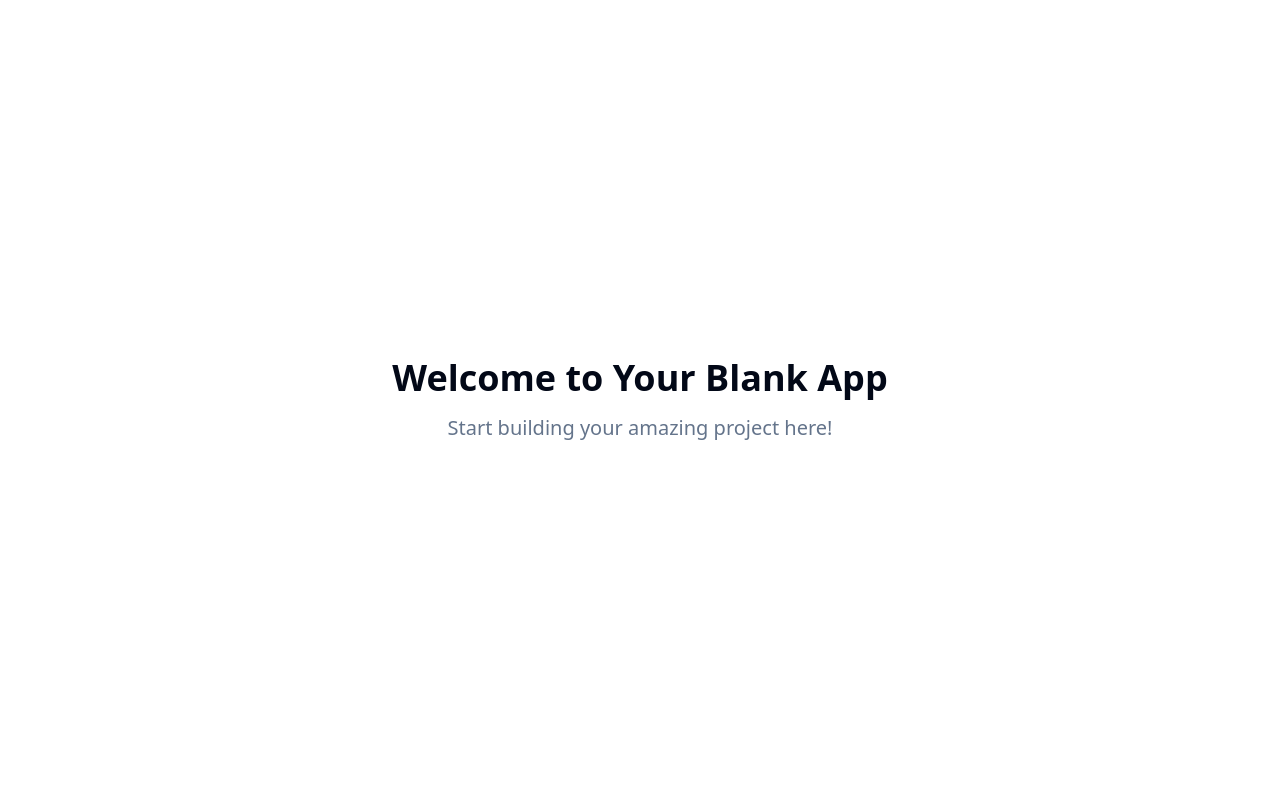
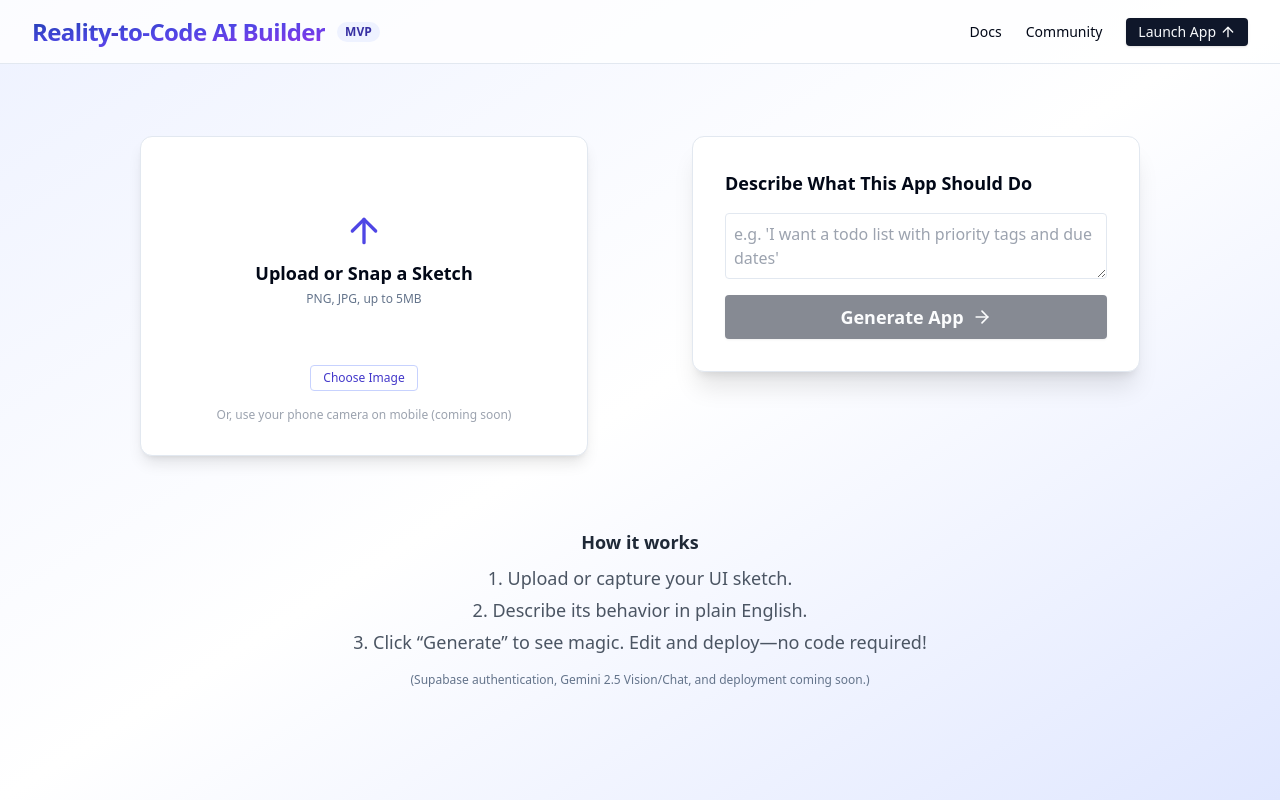
Before and after one commit to sanjabh1103/instant-ui-clone, a React (Vite) app: page / in a window 1280 px wide. Built offline with nearby package versions, Linux system fonts and the light colour scheme.

Commit message:
Implement Reality-to-Code AI Builder
Implement the Reality-to-Code AI Builder based on the provided product requirements document.

```diff
--- /dev/null
+++ b/src/components/Header.tsx
@@ -0,0 +1,24 @@
+
+import { ArrowUp } from "lucide-react";
+
+const Header = () => (
+  <header className="w-full flex items-center justify-between bg-background/80 sticky top-0 z-20 h-16 border-b border-border px-8 py-2">
+    <div className="flex items-center space-x-3">
+      <span className="text-2xl font-extrabold tracking-tight bg-gradient-to-br from-blue-800 via-indigo-600 to-purple-600 text-transparent bg-clip-text">
+        Reality<span className="text-indigo-700">‑</span>to‑Code <span className="hidden md:inline">AI Builder</span>
+      </span>
+      <span className="hidden md:inline bg-indigo-50 text-indigo-800 rounded-full px-2 py-0.5 text-xs font-semibold ml-2">
+        MVP
+      </span>
+    </div>
+    <nav className="flex items-center space-x-6 text-sm">
+      <a href="#" className="hover:text-indigo-700 transition-colors">Docs</a>
+      <a href="#" className="hover:text-indigo-700 transition-colors">Community</a>
+      <a href="#" className="font-medium bg-primary text-primary-foreground px-3 py-1 rounded shadow hover:bg-indigo-700 transition-colors flex items-center gap-1">
+        Launch App <ArrowUp className="w-4 h-4" />
+      </a>
+    </nav>
+  </header>
+);
+
+export default Header;
--- /dev/null
+++ b/src/components/PastGenerations.tsx
@@ -0,0 +1,44 @@
+
+import { useEffect, useState } from "react";
+
+interface PastGen {
+  image?: string;
+  prompt: string;
+  date: string;
+  status: string;
+  projectId?: string;
+}
+
+const KEY = "r2c-past-generations";
+
+export default function PastGenerations() {
+  const [generations, setGenerations] = useState<PastGen[]>([]);
+
+  useEffect(() => {
+    const arr = localStorage.getItem(KEY);
+    setGenerations(arr ? JSON.parse(arr) : []);
+  }, []);
+
+  if (!generations.length) return null;
+
+  return (
+    <section className="mt-10 mb-4 px-2">
+      <h3 className="font-bold text-md mb-3 text-gray-700">Past Generations</h3>
+      <div className="grid grid-cols-1 md:grid-cols-3 gap-4">
+        {generations.slice(0, 5).map((g, i) => (
+          <div key={i} className="rounded-lg bg-white border p-3 shadow hover:shadow-lg transition-all group cursor-pointer flex flex-col">
+            {g.image && <img src={g.image} alt="sketch" className="object-contain h-24 rounded mb-3 group-hover:scale-105 transition" />}
+            <div className="text-xs text-muted-foreground mb-1">{new Date(g.date).toLocaleString()}</div>
+            <div className="text-gray-900 text-sm font-medium line-clamp-2 mb-2">{g.prompt}</div>
+            <div className={`text-xs mt-auto ${g.status === "ready" ? "text-green-700" : "text-yellow-700"}`}>
+              {g.status === "ready" ? "Ready" : "Processing"}
+            </div>
+            {g.projectId && (
+              <a href={`/project/${g.projectId}`} className="mt-1 text-indigo-600 underline text-xs hover:text-indigo-800">View</a>
+            )}
+          </div>
+        ))}
+      </div>
+    </section>
+  );
+}
--- /dev/null
+++ b/src/components/PromptPanel.tsx
@@ -0,0 +1,44 @@
+
+import { useState } from "react";
+import { ArrowRight } from "lucide-react";
+
+interface PromptPanelProps {
+  onSubmit: (prompt: string) => void;
+  disabled?: boolean;
+  loading?: boolean;
+}
+
+const PromptPanel = ({ onSubmit, disabled, loading }: PromptPanelProps) => {
+  const [prompt, setPrompt] = useState("");
+
+  const handleSubmit = (e: React.FormEvent) => {
+    e.preventDefault();
+    if (prompt.trim()) onSubmit(prompt);
+  };
+
+  return (
+    <form className="flex flex-col gap-4 p-8 bg-white border border-border rounded-xl shadow-xl max-w-md w-full mx-auto" onSubmit={handleSubmit}>
+      <label htmlFor="prompt-description" className="font-semibold text-lg">
+        Describe What This App Should Do
+      </label>
+      <textarea
+        id="prompt-description"
+        className="w-full min-h-[64px] rounded border border-input focus:ring-2 focus:ring-indigo-400 p-2 text-base transition"
+        placeholder="e.g. 'I want a todo list with priority tags and due dates'"
+        value={prompt}
+        onChange={e => setPrompt(e.target.value)}
+        disabled={disabled || loading}
+      />
+      <button
+        type="submit"
+        className="flex items-center gap-2 justify-center bg-primary text-primary-foreground px-4 py-2 rounded font-bold text-lg shadow hover:bg-indigo-700 transition-colors disabled:opacity-50"
+        disabled={!prompt.trim() || disabled || loading}
+      >
+        {loading ? "Generating..." : "Generate App"}
+        <ArrowRight className="w-5 h-5" />
+      </button>
+    </form>
+  );
+};
+
+export default PromptPanel;
--- /dev/null
+++ b/src/components/SketchUploader.tsx
@@ -0,0 +1,64 @@
+
+import { useRef, useState } from "react";
+import { ArrowUp } from "lucide-react";
+
+interface SketchUploaderProps {
+  onImageSelected: (img: string) => void;
+  disabled?: boolean;
+}
+
+const SketchUploader = ({ onImageSelected, disabled }: SketchUploaderProps) => {
+  const inputRef = useRef<HTMLInputElement>(null);
+  const [preview, setPreview] = useState<string | null>(null);
+
+  const handleFileChange = (e: React.ChangeEvent<HTMLInputElement>) => {
+    const file = e.target.files?.[0];
+    if (!file) return;
+    const reader = new FileReader();
+    reader.onload = (evt) => {
+      const dataUrl = evt.target?.result as string;
+      setPreview(dataUrl);
+      onImageSelected(dataUrl);
+    };
+    reader.readAsDataURL(file);
+  };
+
+  return (
+    <div className="flex flex-col items-center justify-center p-8 rounded-xl bg-white shadow-lg border border-border max-w-md w-full mx-auto relative">
+      <label
+        htmlFor="sketch-upload"
+        className={`flex flex-col items-center justify-center cursor-pointer rounded-lg w-full min-h-[180px] ${disabled ? 'opacity-60 cursor-not-allowed' : 'hover:bg-indigo-50 transition-colors'}`}
+      >
+        {preview ? (
+          <img src={preview} alt="Preview" className="object-contain rounded-lg max-h-[160px] mb-2 border" />
+        ) : (
+          <div className="flex flex-col items-center">
+            <ArrowUp className="w-10 h-10 text-indigo-600 mb-2" />
+            <span className="font-semibold text-lg">Upload or Snap a Sketch</span>
+            <span className="text-xs text-muted-foreground mt-1">PNG, JPG, up to 5MB</span>
+          </div>
+        )}
+        <input
+          id="sketch-upload"
+          ref={inputRef}
+          type="file"
+          accept="image/png,image/jpeg"
+          className="hidden"
+          disabled={disabled}
+          onChange={handleFileChange}
+        />
+      </label>
+      <button
+        className="mt-4 text-indigo-700 border border-indigo-200 px-3 py-1 rounded text-xs hover:bg-indigo-50 transition-colors"
+        type="button"
+        disabled={disabled}
+        onClick={() => inputRef.current?.click()}
+      >
+        {preview ? "Replace Image" : "Choose Image"}
+      </button>
+      {!preview && <p className="mt-4 text-xs text-gray-400 text-center max-w-xs">Or, use your phone camera on mobile (coming soon)</p>}
+    </div>
+  );
+};
+
+export default SketchUploader;
--- /dev/null
+++ b/src/lib/interpreterApi.ts
@@ -0,0 +1,27 @@
+
+/**
+ * Stubbed API for interpreting a sketch.
+ */
+export async function interpretSketch({ image, prompt }: { image: string; prompt: string }) {
+  // Fake delay to simulate loading
+  await new Promise((resolve) => setTimeout(resolve, 1800));
+  const projectId = Math.random().toString(36).slice(2, 10);
+  const result = {
+    projectId,
+    status: "ready",
+    files: ["pages/index.tsx", "components/TodoList.tsx"],
+  };
+  // Save to localStorage
+  const pastKey = "r2c-past-generations";
+  const prev = JSON.parse(localStorage.getItem(pastKey) || "[]");
+  const entry = {
+    image,
+    prompt,
+    date: new Date().toISOString(),
+    status: result.status,
+    projectId
+  };
+  const newArr = [entry, ...prev].slice(0, 5);
+  localStorage.setItem(pastKey, JSON.stringify(newArr));
+  return result;
+}
--- a/src/pages/Index.tsx
+++ b/src/pages/Index.tsx
@@ -1,12 +1,66 @@
-// Update this page (the content is just a fallback if you fail to update the page)
+
+import { useState } from "react";
+import Header from "@/components/Header";
+import SketchUploader from "@/components/SketchUploader";
+import PromptPanel from "@/components/PromptPanel";
+import PastGenerations from "@/components/PastGenerations";
+import { interpretSketch } from "@/lib/interpreterApi";
+import { toast } from "@/hooks/use-toast";
 
 const Index = () => {
+  const [image, setImage] = useState<string>("");
+  const [generating, setGenerating] = useState(false);
+
+  const handleGenerate = async (prompt: string) => {
+    if (!image) {
+      toast({
+        title: "No sketch uploaded",
+        description: "Please upload or capture a sketch first.",
+      });
+      return;
+    }
+    setGenerating(true);
+    try {
+      await interpretSketch({ image, prompt });
+      toast({
+        title: "App generated!",
+        description: "Check your preview below, or edit/deploy.",
+      });
+    } catch (e) {
+      toast({
+        title: "Error generating app",
+        description: String(e),
+        variant: "destructive",
+      });
+    }
+    setGenerating(false);
+  };
+
   return (
-    <div className="min-h-screen flex items-center justify-center bg-background">
-      <div className="text-center">
-        <h1 className="text-4xl font-bold mb-4">Welcome to Your Blank App</h1>
-        <p className="text-xl text-muted-foreground">Start building your amazing project here!</p>
-      </div>
+    <div className="min-h-screen w-full bg-gradient-to-br from-indigo-50 via-white to-indigo-100">
+      <Header />
+      <main className="flex flex-col items-center py-8 px-2 max-w-6xl mx-auto w-full">
+        <section className="w-full flex flex-col lg:flex-row gap-10 items-center lg:items-start justify-center mt-10">
+          <div className="w-full lg:w-1/2 max-w-lg mb-6 lg:mb-0">
+            <SketchUploader onImageSelected={setImage} disabled={generating} />
+          </div>
+          <div className="w-full lg:w-1/2 max-w-lg">
+            <PromptPanel onSubmit={handleGenerate} disabled={generating} loading={generating} />
+          </div>
+        </section>
+        <PastGenerations />
+        <section className="mt-12 text-center max-w-2xl mx-auto p-6">
+          <h2 className="font-bold text-lg mb-2 text-gray-800">How it works</h2>
+          <ol className="list-decimal list-inside text-lg text-gray-600 space-y-1">
+            <li>Upload or capture your UI sketch.</li>
+            <li>Describe its behavior in plain English.</li>
+            <li>Click “Generate” to see magic. Edit and deploy—no code required!</li>
+          </ol>
+          <div className="text-xs text-muted-foreground mt-4">
+            (Supabase authentication, Gemini 2.5 Vision/Chat, and deployment coming soon.)
+          </div>
+        </section>
+      </main>
     </div>
   );
 };
```
